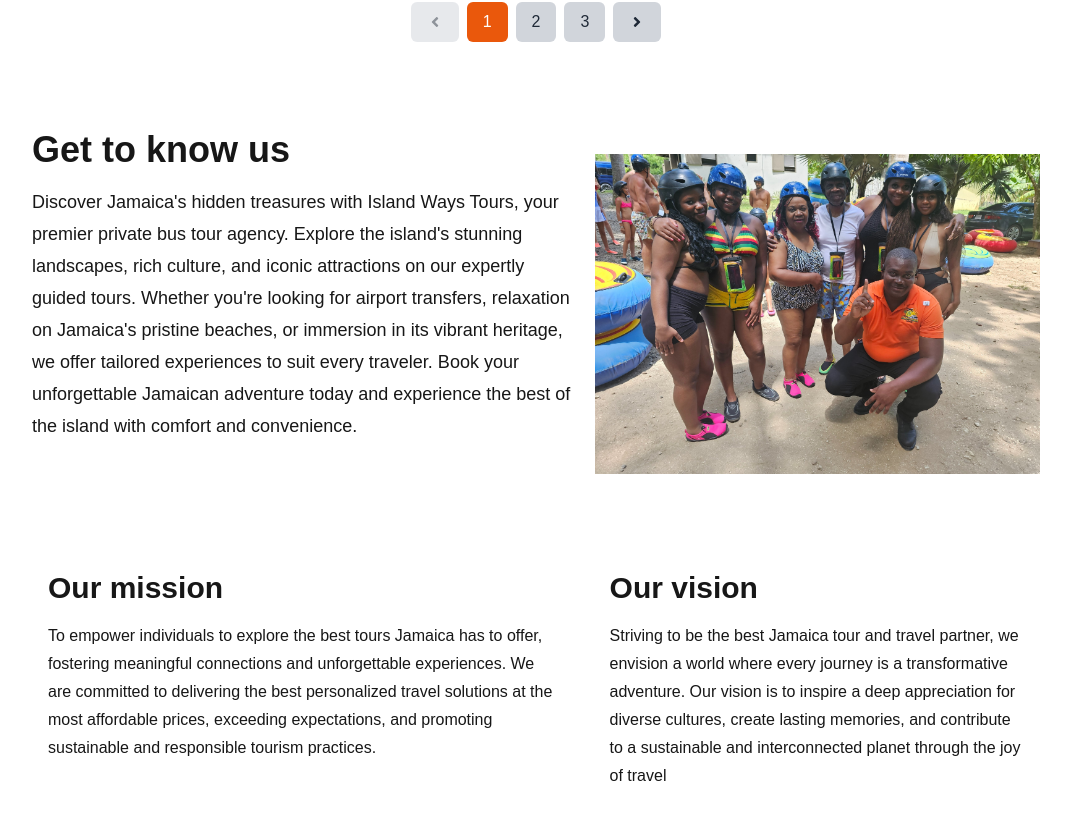
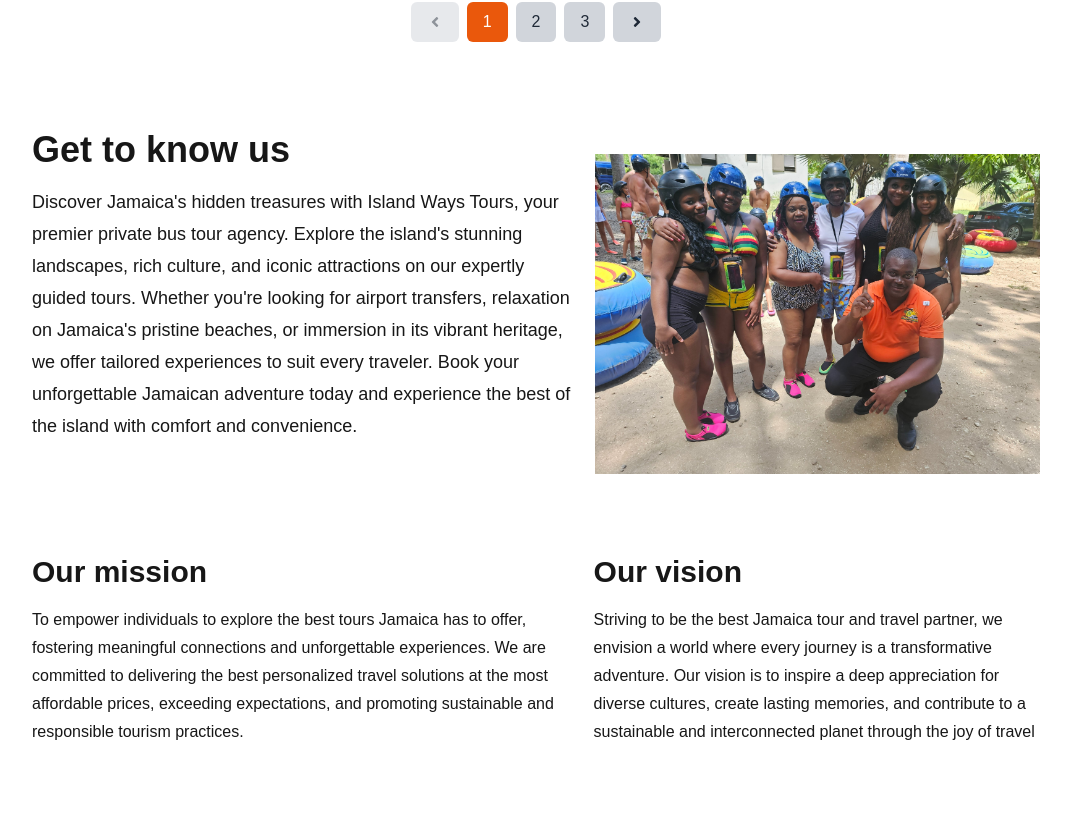
Before and after one commit to winnie-webb/islandwaystours, a Next.js app: page / in a window 1280 px wide. Shown: the part 2740-3560 px from the top of the page, without its empty margins (104-1175 px from the left). After the commit the page ends 3526 px from the top, so only its background shows below. Built offline with nearby package versions, Linux system fonts and the light colour scheme.

Commit message:
Improve About Us Ui

```diff
--- a/app/components/about-us/AboutUs.jsx
+++ b/app/components/about-us/AboutUs.jsx
@@ -31,7 +31,7 @@ function AboutUs() {
         </div>
       </div>
       <div className="flex mt-10 md:mt-20 flex-col md:flex-row  justify-between gap-4">
-        <div className="md:flex-[55%] p-4">
+        <div className="md:flex-[55%]">
           <h3 className="font-bold text-3xl mb-4">Our mission</h3>
           <p className=" font-medium  text-base md:leading-7 ">
             To empower individuals to explore the best tours Jamaica has to
@@ -42,7 +42,7 @@ function AboutUs() {
             practices.
           </p>
         </div>
-        <div className="md:flex-[45%] p-4">
+        <div className="md:flex-[45%]">
           <h3 className="font-bold text-3xl mb-4">Our vision</h3>
           <p className=" font-medium  text-base md:leading-7">
             Striving to be the best Jamaica tour and travel partner, we envision
```
